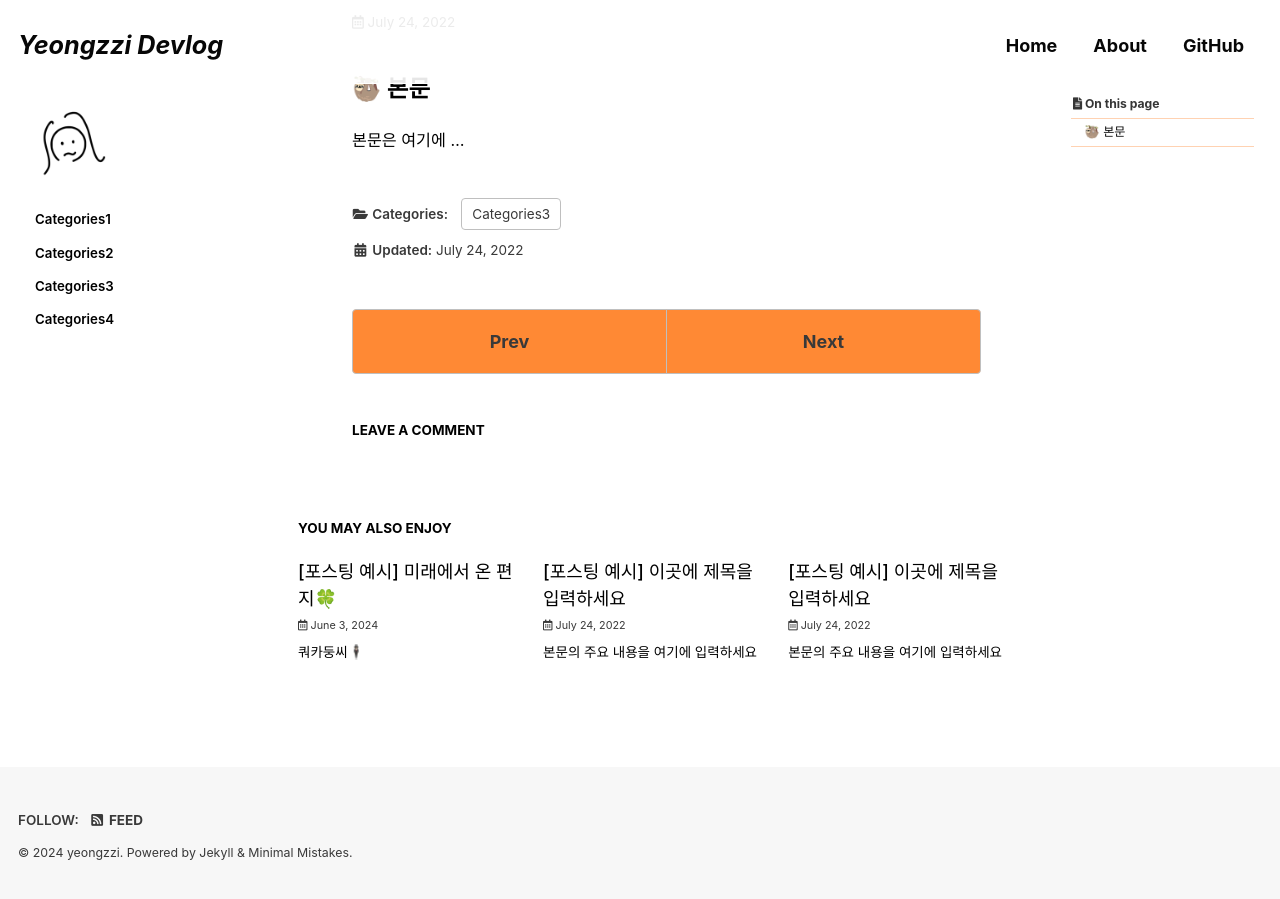
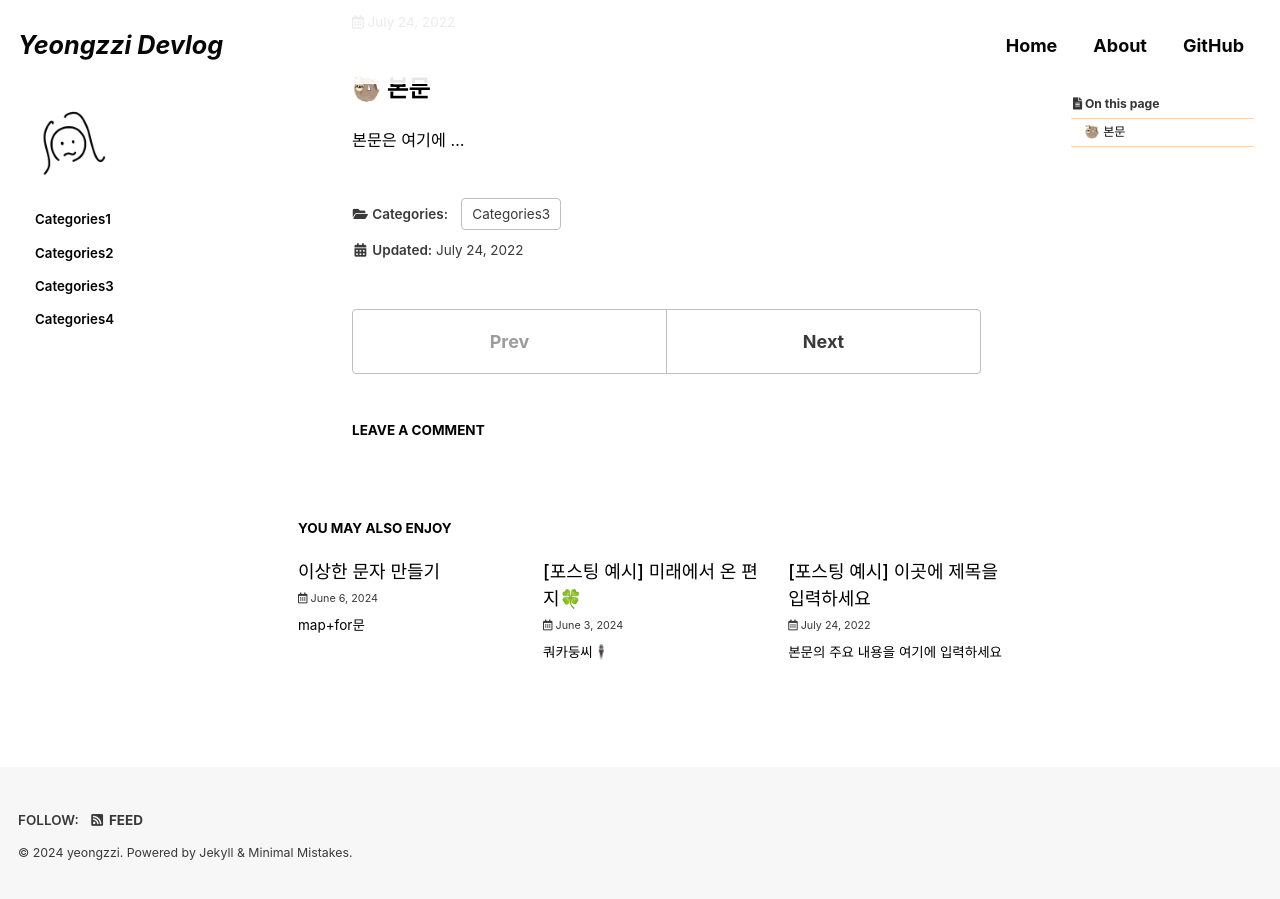
Before and after one commit to yeongzzi/yeongzzi.github.io, a Jekyll site: the page built from _posts/2022-07-24-categories-post-name-here-3.md, in a window 1280 px wide and 900 px high, scrolled down 175 px. Built offline with Jekyll 4.4.1, drawn with Linux system fonts in a browser that asks for light colours; cached includes are drawn as plain includes; some web fonts are replaced; comment, search, counter and statistics services are not loaded; part of the change alters nothing that is shown.

Commit message:
update 이상한 문자 만들기.md

````diff
--- a/_posts/2022-07-24-categories-post-name-here-2.md
+++ b/_posts/2022-07-24-categories-post-name-here-2.md
@@ -1,21 +1,63 @@
 ---
-title: "[포스팅 예시] 이곳에 제목을 입력하세요"
-excerpt: "본문의 주요 내용을 여기에 입력하세요"
+title: "이상한 문자 만들기"
+excerpt: "map+for문"
 
 categories:
   - Categories2
 tags:
   - [tag1, tag2]
 
-permalink: /categories2/post-name-here-2/
+permalink: /categories2/이상한 문자 만들기/
 
 toc: true
 toc_sticky: true
 
-date: 2022-07-24
-last_modified_at: 2022-07-24
+date: 2024-06-06
+last_modified_at: 2024-06-06
 ---
 
-## 🦥 본문
+**문제 설명**
+문자열 s는 한 개 이상의 단어로 구성되어 있습니다. 각 단어는 하나 이상의 공백문자로 구분되어 있습니다. 각 단어의 짝수번째 알파벳은 대문자로, 홀수번째 알파벳은 소문자로 바꾼 문자열을 리턴하는 함수, solution을 완성하세요.
 
-본문은 여기에 ...
+**제한 사항**
+문자열 전체의 짝/홀수 인덱스가 아니라, 단어(공백을 기준)별로 짝/홀수 인덱스를 판단해야합니다.
+첫 번째 글자는 0번째 인덱스로 보아 짝수번째 알파벳으로 처리해야 합니다.
+
+**입출력 예**
+| s | return |
+| --- | --- |
+| "try hello world" | "TrY HeLlO WoRlD" |
+
+**입출력 예 설명**
+"try hello world"는 세 단어 "try", "hello", "world"로 구성되어 있습니다. 각 단어의 짝수번째 문자를 대문자로, 홀수번째 문자를 소문자로 바꾸면 "TrY", "HeLlO", "WoRlD"입니다. 따라서 "TrY HeLlO WoRlD" 를 리턴합니다.
+
+---
+
+- 오류원인: 단어가 아니라 문자열 전체로 상정하여 for문을 사용했기 때문
+- 해결방법: 배열로 바꿔 맵핑한 다음 for문을 사용하여 각 단어를 순회했다. 순회한 결과를 변수에 담아 return
+
+---
+
+내 풀이
+```tsx
+function solution(s) {
+    let arr = s.split(" "); // 공백을 기준으로 문자열을 나눈다.
+    let transformedWords = arr.map(word => {
+        // word = arr[0] , try
+        let transformed = ''; // 변환된 단어를 저장할 변수
+        for (let j = 0; j < word.length; j++) {
+            // "t"
+            if (j % 2 === 0) {
+                transformed += word[j].toUpperCase();
+            } else {
+                transformed += word[j].toLowerCase();
+            }
+        }
+        return transformed;
+        // 변환된 단어를 반환. 각 단어가 변환된 순서대로 반환된다.
+    });
+    return transformedWords.join(" "); // 변환된 단어가 들어있는 배열을 공백으로 결합
+}
+
+```
+---
--- a/_sass/minimal-mistakes/skins/_plum.scss
+++ b/_sass/minimal-mistakes/skins/_plum.scss
@@ -67,7 +67,7 @@ $base0f: #cc6633 !default;
 /* next/previous buttons */
 .pagination--pager {
   color: $text-color;
-  background-color: rgba($primary-color, 0.8);
+  background-color: rgba(white, 0.8);
   border-color: transparent;
 
   &:visited {
````
